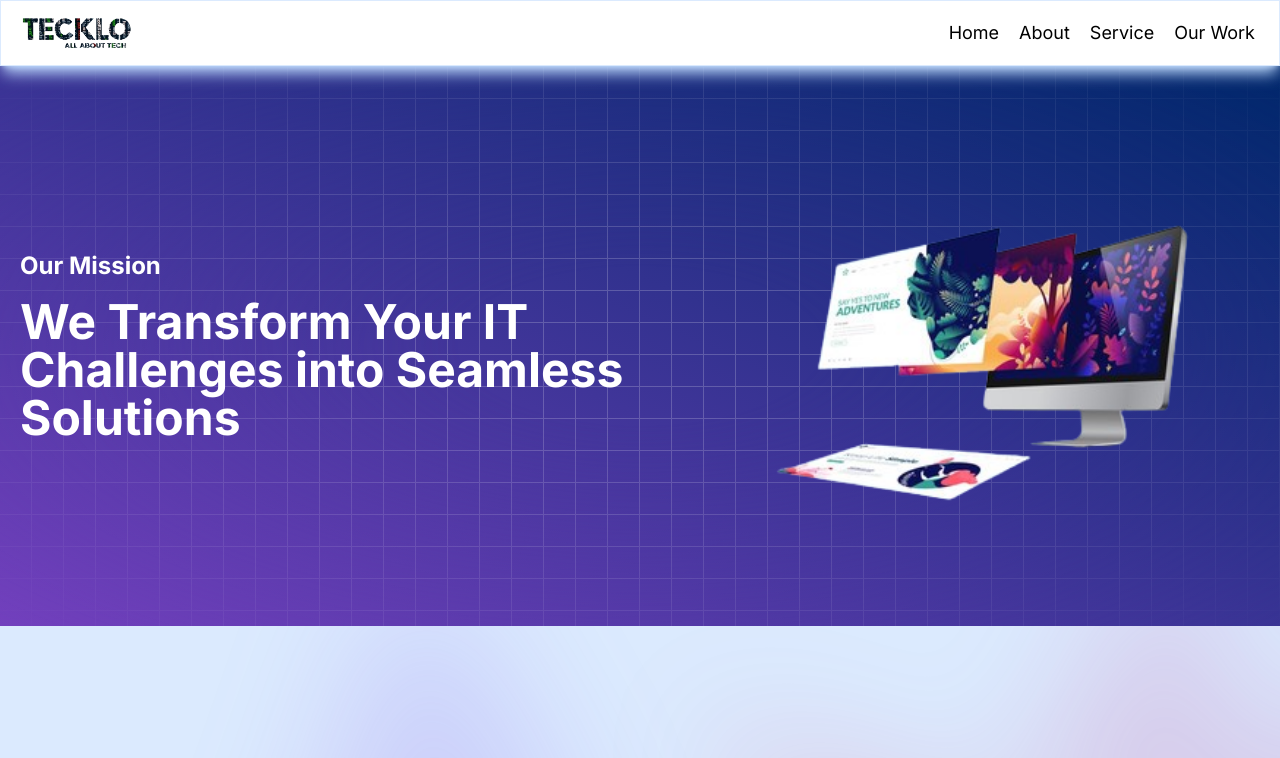
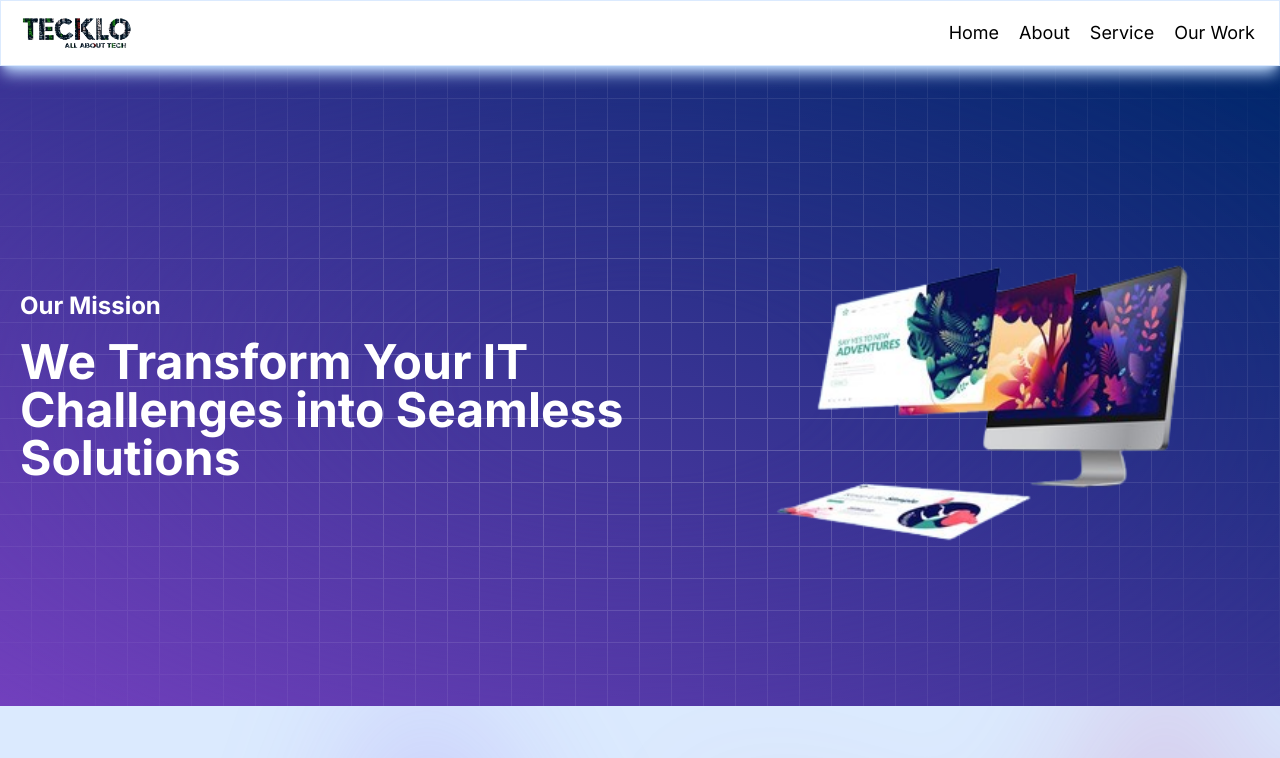
Before and after one commit to shivamdev24/Tecklo.co, a Next.js app: page / in a window 1280 px wide. Shown: the top 758 px of the page. Built offline with nearby package versions, Linux system fonts and the light colour scheme.

Commit message:
height update

```diff
--- a/src/app/page.tsx
+++ b/src/app/page.tsx
@@ -121,7 +121,8 @@ export default function Home() {
       </section> */}
 
       <section className='overflow-hidden     bg-gradient-to-tr   from-[#7240bd] to-[#00276b] '>
-        <div className='bg-grid-white/[0.2] h-full md:h-[70vh] w-full relative flex justify-center px-5'>
+        <Fade direction="up">
+          <div className='bg-grid-white/[0.2] h-[60vh] md:h-[80vh] w-full relative flex justify-center items-center px-5'>
             <div className="absolute pointer-events-none inset-0 flex items-center justify-center  bg-gradient-to-tr   from-[#7240bd] to-[#00276b] [mask-image:radial-gradient(ellipse_at_center,transparent_20%,black)]"></div>
             <div className='flex flex-col-reverse md:flex-row justify-centre  md:justify-evenly text-start max-w-7xl mx-auto py-20 items-center z-20'>
               <div className=" flex flex-col mt-4 md:mt-0">
@@ -138,6 +139,7 @@ export default function Home() {
               </div>
               <Image src={HeroImg} width={1000} height={1000} className=' hover:scale-105  duration-500' alt="HeroImg" />  </div>
           </div>
+        </Fade>
         {/* <Image src={HeroImg} width={1000} height={1000} className=' hover:scale-105  duration-500' alt="HeroImg" /> */}
 
 
@@ -249,7 +251,7 @@ export default function Home() {
             <div className="max-w-7xl mx-auto flex flex-wrap justify-center  items-center gap-4 px-5">
               {WhyChooseUs.map((service, index) => {
                 return (
-                  <Fade direction="up"  key={index}>
+                  <Fade direction="up" key={index}>
                     <Card className="border h-[25vh] lg:h-[25vh] w-[80vw] sm:h-[10vh] md:w-[23vw] lg:w-[20vw] flex flex-col justify-center items-center rounded bg-white hover:scale-105 hover:shadow-lg bg-gradient-to-tl from-[#92a2f367] to-[#ea34652c]">
                       <CardHeader className="text-center">
                         <CardTitle className="text-blue-600">
```
Lines whose indentation alone changed are shown as unchanged.
